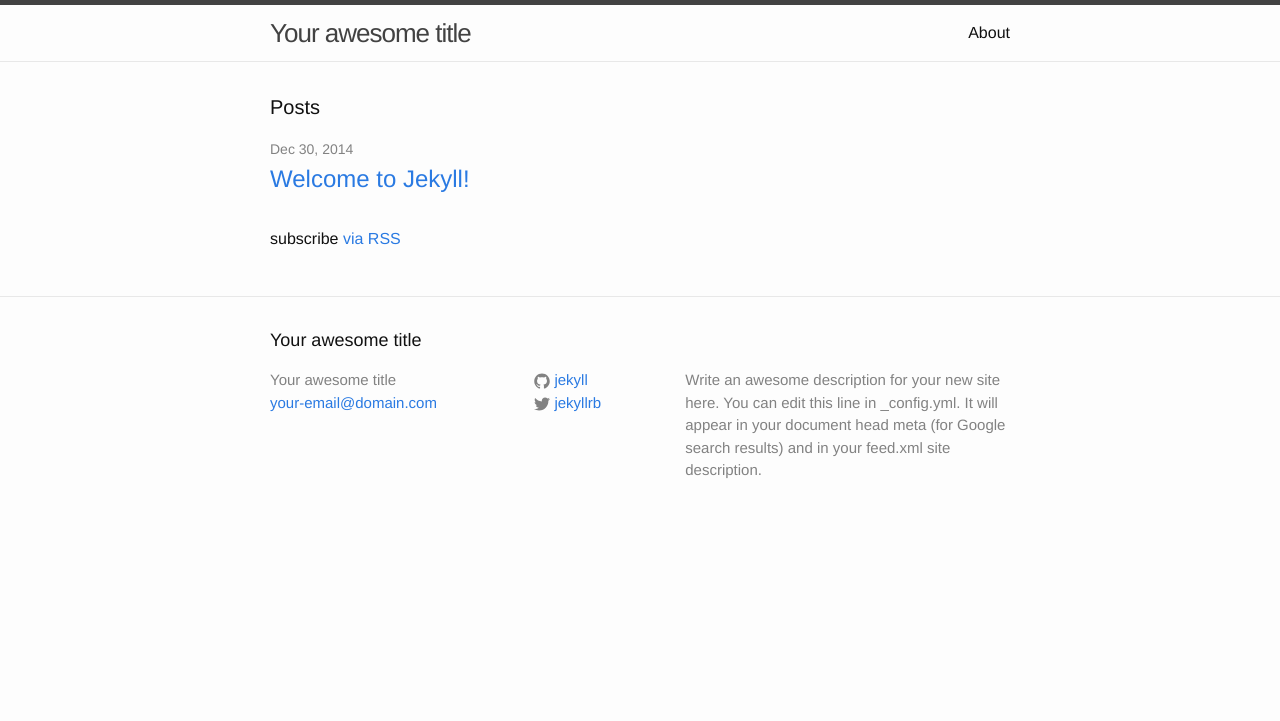
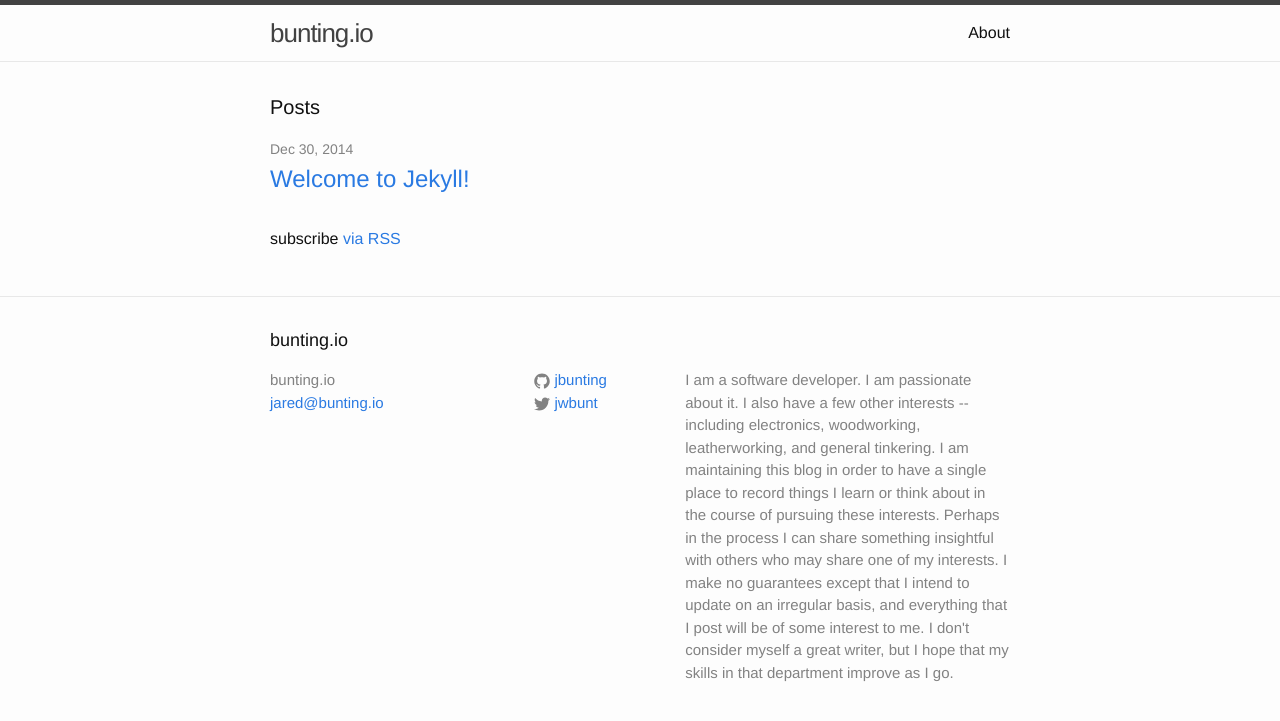
Before and after one commit to jbunting/jbunting.github.io, a Jekyll site: the page built from index.html, in a window 1280 px wide. Shown: the top 721 px of the page. Built offline with Jekyll 4.4.1, drawn with Linux system fonts in a browser that asks for light colours.

Commit message:
Updating config.yml with my information.

```diff
--- a/_config.yml
+++ b/_config.yml
@@ -1,14 +1,21 @@
 # Site settings
-title: Your awesome title
-email: your-email@domain.com
+title: bunting.io
+email: jared@bunting.io
 description: > # this means to ignore newlines until "baseurl:"
-  Write an awesome description for your new site here. You can edit this
-  line in _config.yml. It will appear in your document head meta (for
-  Google search results) and in your feed.xml site description.
+  I am a software developer. I am passionate about it. I also have a few other
+  interests -- including electronics, woodworking, leatherworking, and general
+  tinkering. I am maintaining this blog in order to have a single place to
+  record things I learn or think about in the course of pursuing these
+  interests. Perhaps in the process I can share something insightful with others
+  who may share one of my interests.
+
+  I make no guarantees except that I intend to update on an irregular basis, and
+  everything that I post will be of some interest to me. I don't consider myself
+  a great writer, but I hope that my skills in that department improve as I go.
 baseurl: "" # the subpath of your site, e.g. /blog/
-url: "http://yourdomain.com" # the base hostname & protocol for your site
-twitter_username: jekyllrb
-github_username:  jekyll
+url: "http://bunting.io" # the base hostname & protocol for your site
+twitter_username: jwbunt
+github_username:  jbunting
 
 # Build settings
 markdown: kramdown
```
